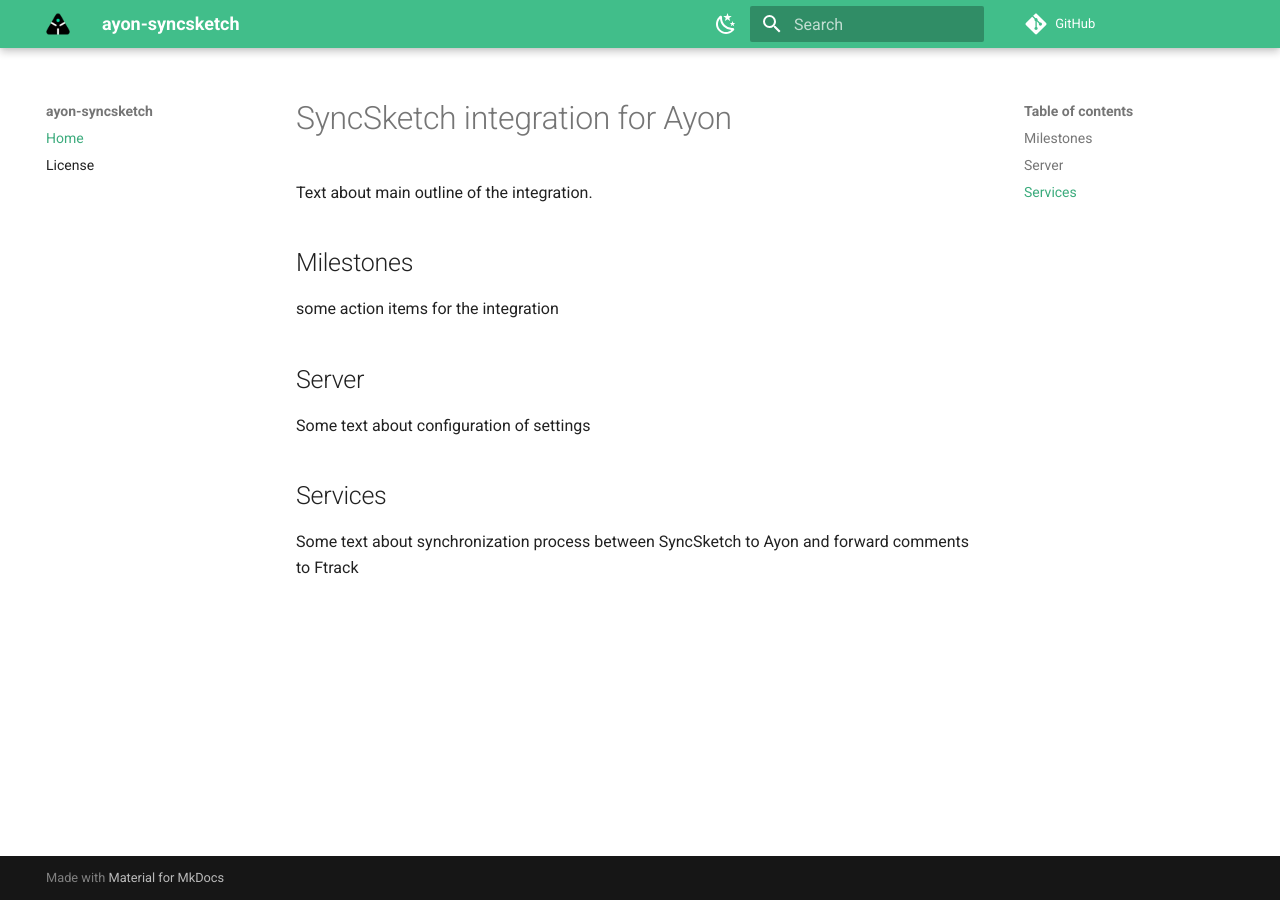
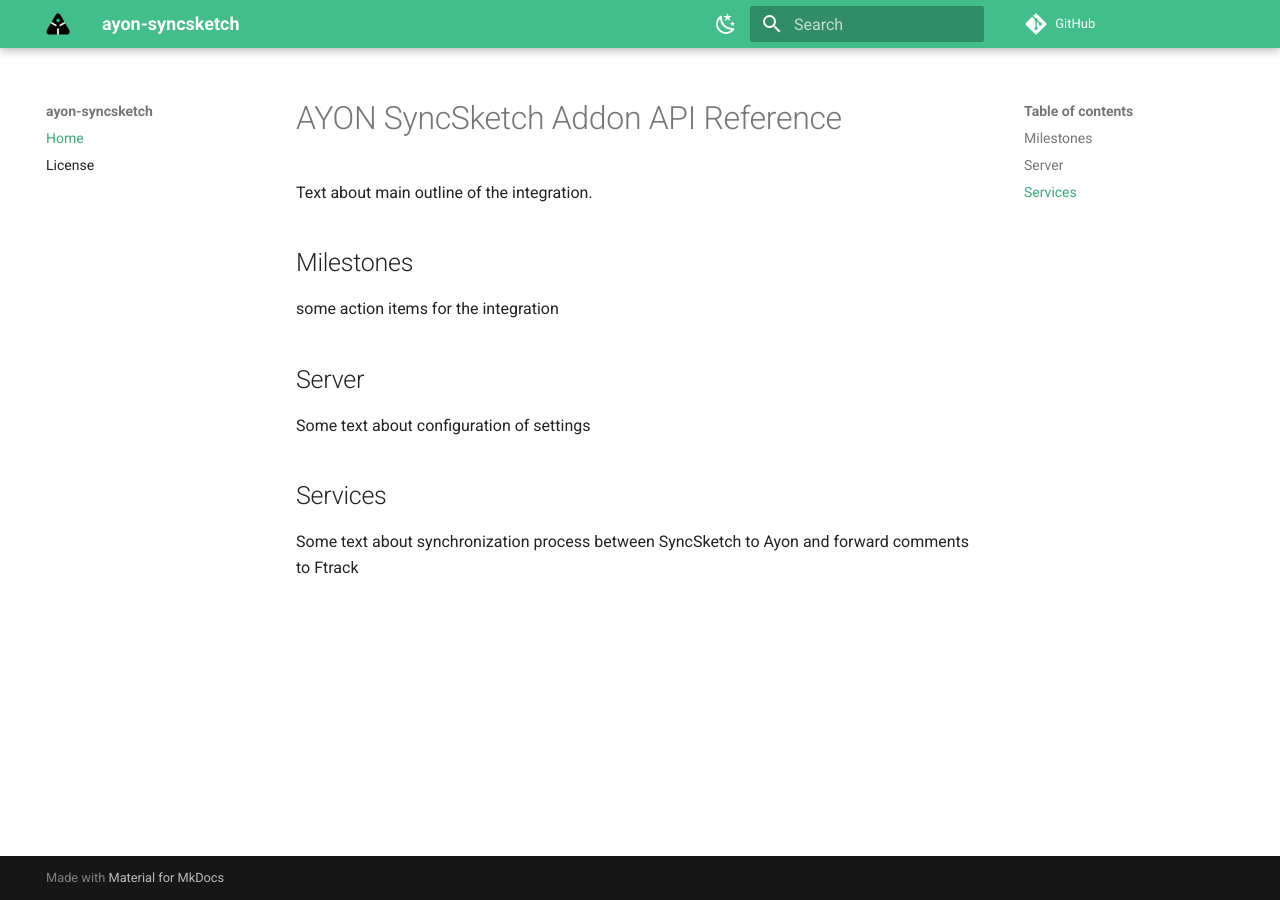
Before and after one commit to ynput/ayon-syncsketch, an MkDocs documentation site: the page built from docs/index.md, in a window 1280 px wide. Built offline with MkDocs 1.6.1 and Material for MkDocs 9.7.7, drawn with Linux system fonts in a browser that asks for light colours; comment, search, counter and statistics services are not loaded; the version menu is left out.

Commit message:
MK Docs: Refactor the title

```diff
--- a/docs/index.md
+++ b/docs/index.md
@@ -1 +1,3 @@
---8<-- "README.md"
+# AYON SyncSketch Addon API Reference
+
+--8<-- "README.md:2"
```
